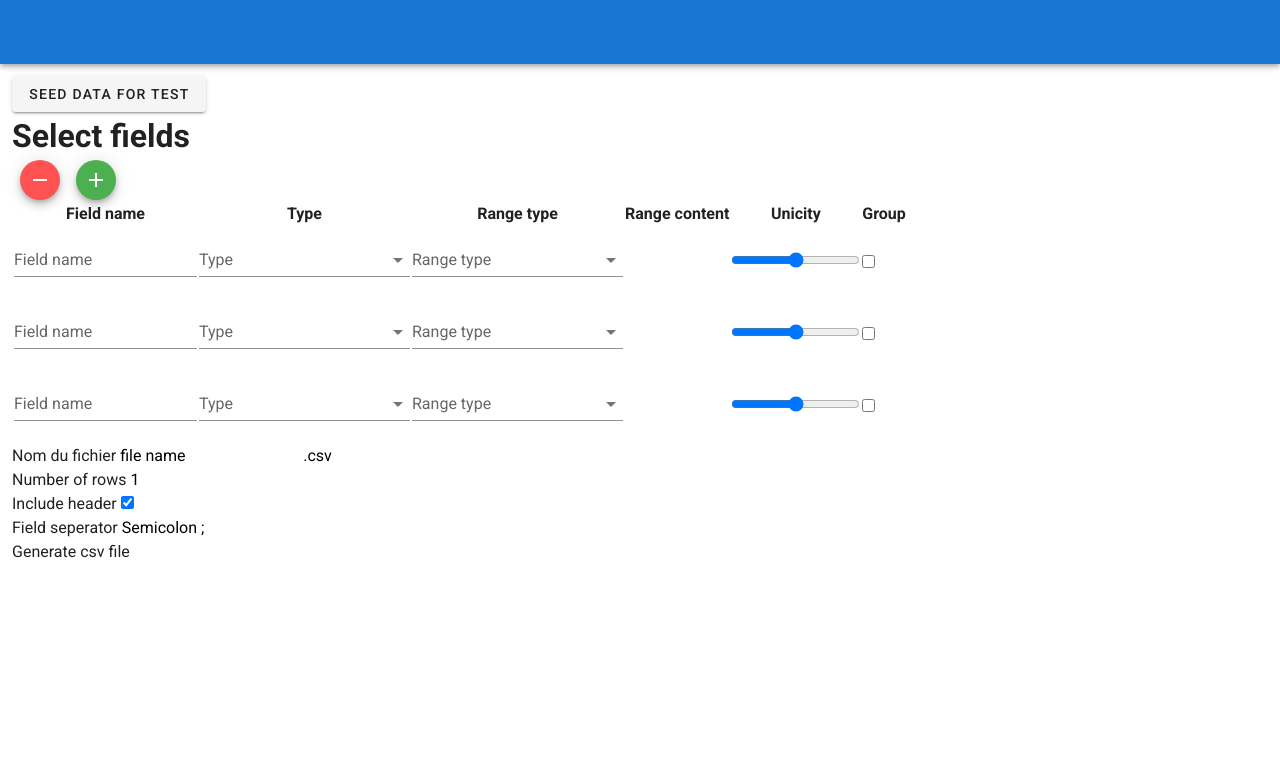
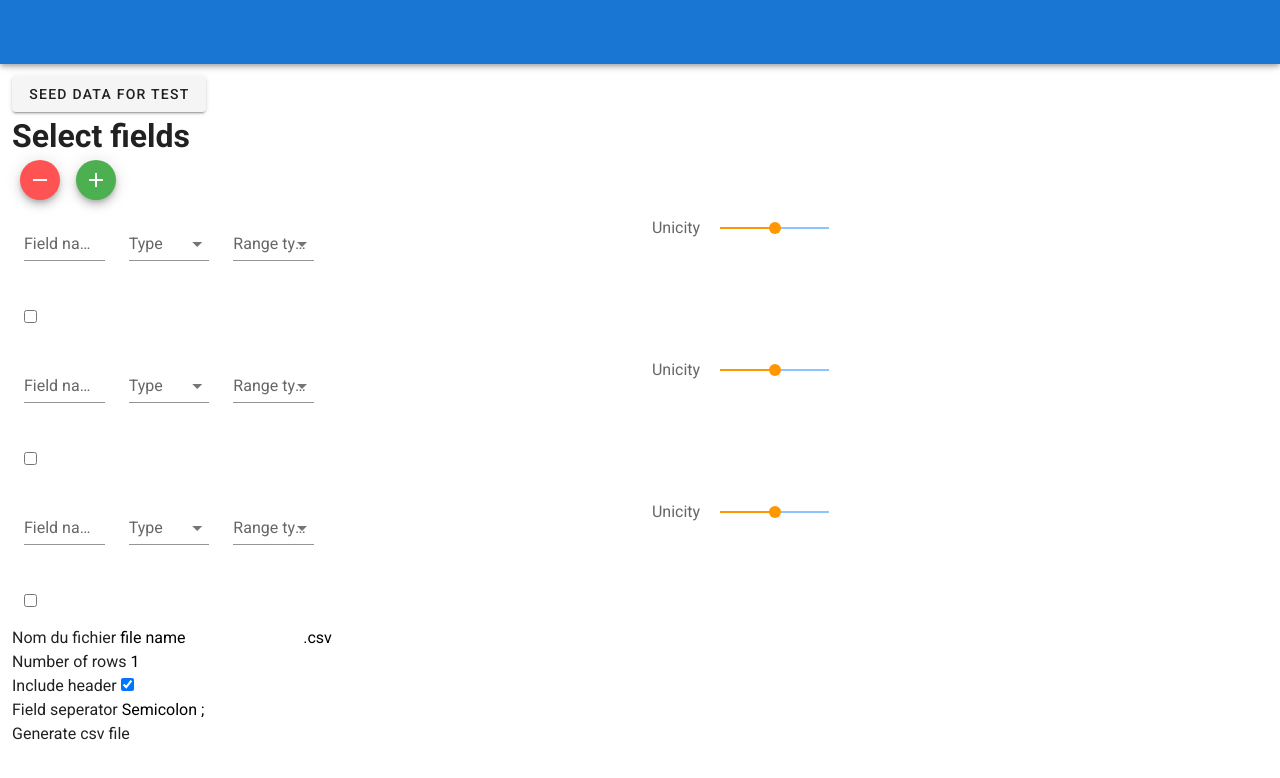
Before and after one commit to Meyerka/data-mocker, a Vue app: page / in a window 1280 px wide. Shown: the top 778 px of the page. Built offline with nearby package versions, Linux system fonts and the light colour scheme.

Commit message:
Changed FielRow component from table to vuetify grid

```diff
--- a/src/components/FieldRow.vue
+++ b/src/components/FieldRow.vue
@@ -1,15 +1,16 @@
 <template>
-  <tr>
-    <td>
+  <v-container fluid>
+    <v-row>
+      <v-col cols="1">
         <v-text-field label="Field name" v-model="field.name"></v-text-field>
-    </td>
-    <td>
+      </v-col>
+      <v-col cols="1">
         <v-select :items="typeSelect" v-model="field.type" label="Type"></v-select>
-    </td>
-    <td>
+      </v-col>
+      <v-col cols="1">
         <v-select :items="rangeTypeSelect" v-model="field.range.type" label="Range type"></v-select>
-    </td>
-    <td>
+      </v-col>
+      <v-col cols="3">
         <div v-if="field.type === 'date' && field.range.type === 'range'" id="dateRange">
           From
           <input type="date" name="from" v-model="field.range.content.from" />
@@ -44,14 +45,23 @@
           label="Dataset"
           append-icon="mdi-book-search"
         ></v-select>
-    </td>
-    <td>
-      <input type="range" min="0" max="100" value="50" v-model="field.unicity" />
-    </td>
-    <td v-for="checkbox in checkboxes" :key="checkbox">
+      </v-col>
+
+      <v-col cols="2">
+        <v-slider
+          v-model="field.unicity"
+          color="orange"
+          label="Unicity"
+          min="0"
+          max="100"
+          thumb-label
+        ></v-slider>
+      </v-col>
+      <v-col cols="12" sm="6" v-for="checkbox in checkboxes" :key="checkbox">
         <input type="checkbox" v-model="isGrouped" />
-    </td>
-  </tr>
+      </v-col>
+    </v-row>
+  </v-container>
 </template>
 
 <script>
--- a/src/components/FileCreator.vue
+++ b/src/components/FileCreator.vue
@@ -8,26 +8,16 @@
     <v-btn @click="addField(1)" class="mx-2" fab dark small color="success">
       <v-icon dark>mdi-plus</v-icon>
     </v-btn>
-    <table>
-      <thead>
-        <tr>
-          <th>Field name</th>
-          <th>Type</th>
-          <th>Range type</th>
-          <th>Range content</th>
-          <th>Unicity</th>
-          <th>Group</th>
-        </tr>
-      </thead>
-      <tbody v-for="field in fieldNumber" :key="field">
+
+    <div v-for="field in fieldNumber" :key="field">
       <FieldRow
         v-model="dataGrid"
         :rowNumber="parseInt(rowNumber)"
         @update-records="updateGrid"
         ref="child"
       />
-      </tbody>
-    </table>
+    </div>
+
     <div>
       Nom du fichier
       <input type="text" v-model="fileName" @keyup="validateFileName" />
```
Lines whose indentation alone changed are shown as unchanged.
